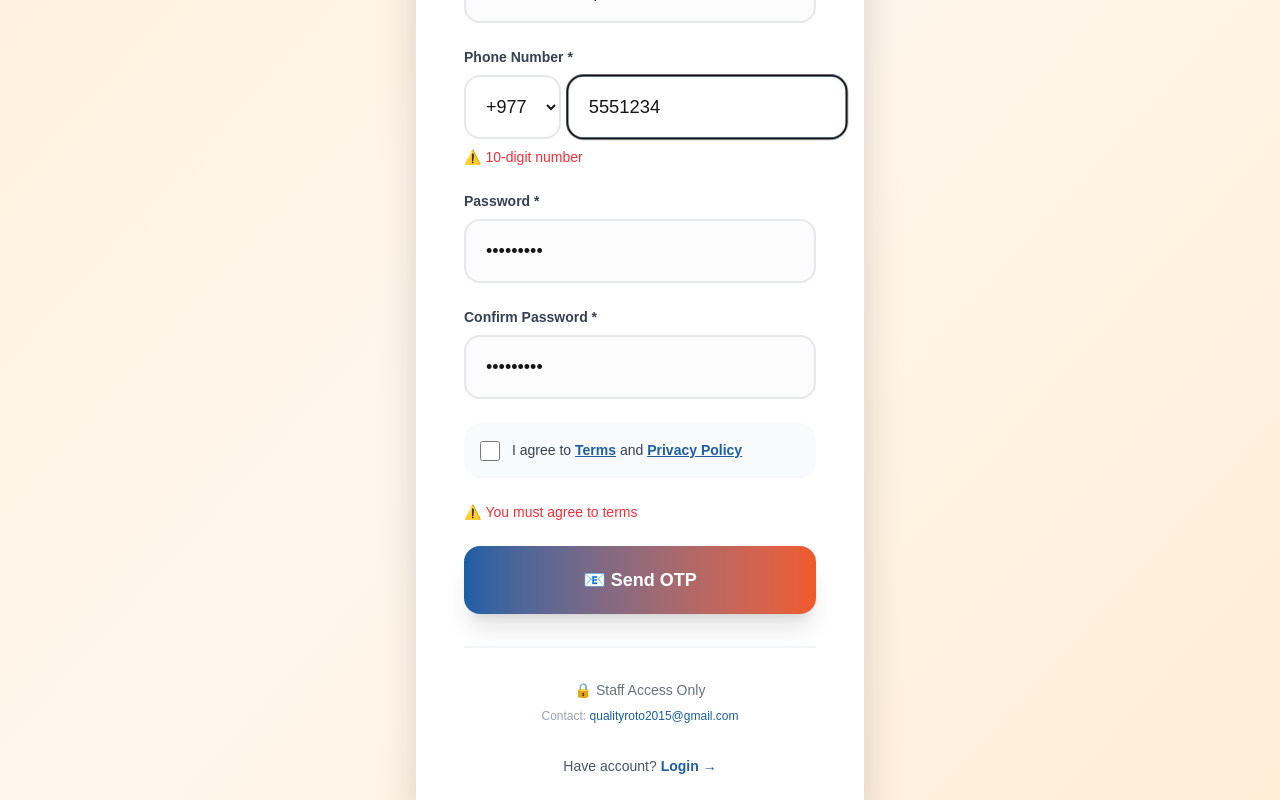
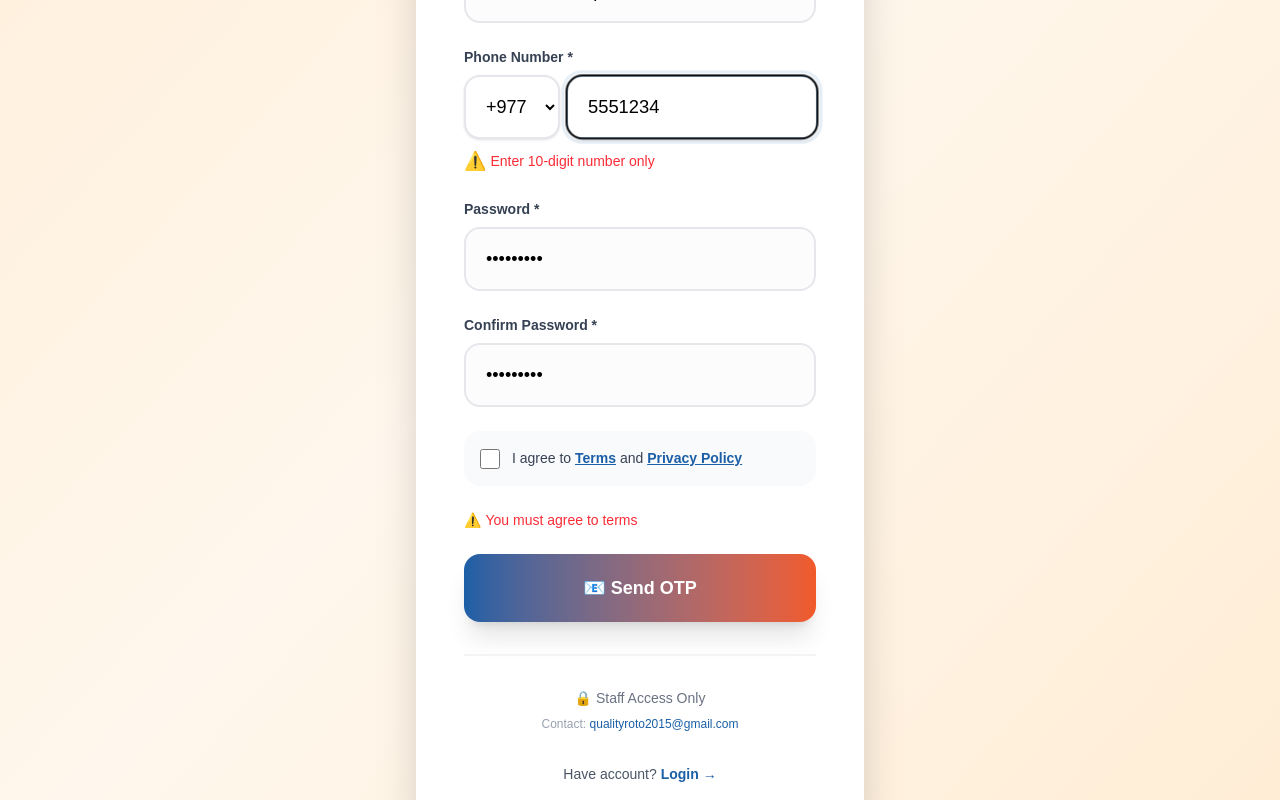
Before and after one commit to AmshuBelbase/QualityRoto, a Next.js app: page /internal/signup in a window 1280 px wide. Both pictures are taken after typing "Sample", "name@example.com", "5551234", "Sample123", "Sample123" into the empty fields and a click on the button "📧 Send OTP". Shown: the part 537-1337 px from the top of the page. Built offline with nearby package versions, Linux system fonts and the light colour scheme.

Commit message:
login signup via otp working

```diff
--- a/src/app/api/auth/send-otp/route.ts
+++ b/src/app/api/auth/send-otp/route.ts
@@ -42,7 +42,7 @@ export async function POST(request: NextRequest) {
       subject: 'Quality Roto Packaging - Verify Your Email',
       html: `
         <div style="font-family: Arial, sans-serif; max-width: 600px; margin: 0 auto;">
-          <h2>🔐 Verify Your Staff Account</h2>
+          <h2>🔐 Verify Your Account</h2>
           <div style="background: linear-gradient(135deg, #1B5FA6, #F15A29); color: white; padding: 20px; border-radius: 12px; text-align: center;">
             <h1 style="margin: 0; font-size: 48px;">${otp}</h1>
             <p>Your verification code expires in 10 minutes</p>
--- a/src/app/internal/login/page.tsx
+++ b/src/app/internal/login/page.tsx
@@ -92,7 +92,7 @@ export default function StaffLogin() {
                     message: 'Invalid email address'
                   }
                 })}
-                className="w-full px-5 py-4 rounded-2xl border-2 border-gray-200 focus:border-[#1B5FA6] focus:ring-4 focus:ring-[#1B5FA6]/10 bg-gray-50/50 transition-all outline-none text-lg placeholder-gray-500"
+                className="w-full px-5 py-4 rounded-2xl border-2 border-gray-200 focus:border-[#1B5FA6] focus:ring-4 focus:ring-[#1B5FA6]/10 bg-gray-50/50 transition-all outline-none text-lg placeholder-gray-500 text-black"
                 placeholder="Enter your email address"
               />
               {errors.email && (
@@ -123,7 +123,7 @@ export default function StaffLogin() {
                     message: 'Password must be at least 6 characters'
                   }
                 })}
-                className="w-full px-5 py-4 rounded-2xl border-2 border-gray-200 focus:border-[#1B5FA6] focus:ring-4 focus:ring-[#1B5FA6]/10 bg-gray-50/50 transition-all outline-none text-lg placeholder-gray-500"
+                className="w-full px-5 py-4 rounded-2xl border-2 border-gray-200 focus:border-[#1B5FA6] focus:ring-4 focus:ring-[#1B5FA6]/10 bg-gray-50/50 transition-all outline-none text-lg placeholder-gray-500 text-black"
                 placeholder="Enter your password"
               />
               {errors.password && (
--- a/src/app/internal/signup/page.tsx
+++ b/src/app/internal/signup/page.tsx
@@ -129,7 +129,7 @@ export default function StaffSignup() {
                 <motion.input
                   whileFocus={{ scale: 1.02 }}
                   type="text"
-                  className="w-full px-5 py-4 rounded-2xl border-2 border-gray-200 focus:border-[#1B5FA6] focus:ring-4 focus:ring-[#1B5FA6]/10 bg-gray-50/50 transition-all text-lg"
+                  className="w-full px-5 py-4 rounded-2xl border-2 border-gray-200 focus:border-[#1B5FA6] focus:ring-4 focus:ring-[#1B5FA6]/10 bg-gray-50/50 transition-all text-lg text-black"
                   placeholder="Enter full name"
                   {...register('fullName', {
                     required: 'Full name required',
@@ -148,7 +148,7 @@ export default function StaffSignup() {
                 <motion.input
                   whileFocus={{ scale: 1.02 }}
                   type="email"
-                  className="w-full px-5 py-4 rounded-2xl border-2 border-gray-200 focus:border-[#1B5FA6] focus:ring-4 focus:ring-[#1B5FA6]/10 bg-gray-50/50 transition-all text-lg"
+                  className="w-full px-5 py-4 rounded-2xl border-2 border-gray-200 focus:border-[#1B5FA6] focus:ring-4 focus:ring-[#1B5FA6]/10 bg-gray-50/50 transition-all text-lg text-black"
                   placeholder="your@email.com"
                   {...register('email', {
                     required: 'Email required',
@@ -165,39 +165,52 @@ export default function StaffSignup() {
              <div>
   <label className="block text-sm font-semibold text-gray-700 mb-2">Phone Number *</label>
   <div className="flex gap-2">
-                  <select
-                    className="w-28 px-4 py-4 rounded-2xl border-2 border-gray-200 focus:border-[#1B5FA6] bg-white text-lg"
-                    {...register('phoneCountryCode', { required: true })}
+    {/* Fixed width country code */}
+    <motion.select
+      whileFocus={{ scale: 1.02 }}
+      className="w-24 px-4 py-4 rounded-2xl border-2 border-gray-200 focus:border-[#1B5FA6] focus:ring-4 focus:ring-[#1B5FA6]/10 bg-white text-lg text-black shadow-sm"
+      {...register('phoneCountryCode', { required: 'Country code required' })}
       defaultValue="+977"
     >
       <option value="+977">+977</option>
       <option value="+91">+91</option>
       <option value="+1">+1</option>
-                  </select>
+    </motion.select>
+
+    {/* Fixed max-width phone input */}
     <motion.input
       whileFocus={{ scale: 1.02 }}
       type="tel"
-                    className="flex-1 px-5 py-4 rounded-2xl border-2 border-gray-200 focus:border-[#1B5FA6] bg-white text-lg"
-                    placeholder="9857011801"
+      className="flex-1 max-w-[280px] min-w-0 px-5 py-4 rounded-2xl border-2 border-gray-200 focus:border-[#1B5FA6] focus:ring-4 focus:ring-[#1B5FA6]/10 bg-white text-lg text-black shadow-sm"
+      placeholder="10 digit Phone Number"
       {...register('phoneNumber', {
-                      required: 'Phone required',
-                      pattern: { value: /^\d{10}$/, message: '10-digit number' }
+        required: 'Phone number required',
+        pattern: {
+          value: /^\d{10}$/,
+          message: 'Enter 10-digit number only'
+        }
       })}
     />
   </div>
   {(errors.phoneCountryCode || errors.phoneNumber) && (
-                  <p className="text-red-500 text-sm mt-2 flex items-center gap-1">
-                    <span>⚠️</span> {errors.phoneCountryCode?.message || errors.phoneNumber?.message}
-                  </p>
+    <motion.p
+      initial={{ opacity: 0, x: -10 }}
+      animate={{ opacity: 1, x: 0 }}
+      className="text-red-500 text-sm mt-2 flex items-center gap-1"
+    >
+      <span className="text-lg">⚠️</span>
+      {errors.phoneCountryCode?.message || errors.phoneNumber?.message}
+    </motion.p>
   )}
 </div>
+
 
               <div>
                 <label className="block text-sm font-semibold text-gray-700 mb-2">Password *</label>
                 <motion.input
                   whileFocus={{ scale: 1.02 }}
                   type="password"
-                  className="w-full px-5 py-4 rounded-2xl border-2 border-gray-200 focus:border-[#1B5FA6] focus:ring-4 focus:ring-[#1B5FA6]/10 bg-gray-50/50 transition-all text-lg"
+                  className="w-full px-5 py-4 rounded-2xl border-2 border-gray-200 focus:border-[#1B5FA6] focus:ring-4 focus:ring-[#1B5FA6]/10 bg-gray-50/50 transition-all text-lg text-black"
                   placeholder="Minimum 8 characters"
                   {...register('password', {
                     required: 'Password required',
@@ -216,7 +229,7 @@ export default function StaffSignup() {
                 <motion.input
                   whileFocus={{ scale: 1.02 }}
                   type="password"
-                  className="w-full px-5 py-4 rounded-2xl border-2 border-gray-200 focus:border-[#1B5FA6] focus:ring-4 focus:ring-[#1B5FA6]/10 bg-gray-50/50 transition-all text-lg"
+                  className="w-full px-5 py-4 rounded-2xl border-2 border-gray-200 focus:border-[#1B5FA6] focus:ring-4 focus:ring-[#1B5FA6]/10 bg-gray-50/50 transition-all text-lg text-black"
                   placeholder="Repeat password"
                   {...register('confirmPassword', {
                     required: 'Confirm password',
@@ -293,8 +306,8 @@ export default function StaffSignup() {
                         message: 'Enter exactly 6 digits'
                       }
                     })}
-                    className="w-full text-center text-3xl font-bold tracking-widest py-8 px-6 rounded-3xl border-4 border-gray-200 focus:border-[#1B5FA6] focus:ring-8 focus:ring-[#1B5FA6]/20 bg-gradient-to-r from-blue-50 to-indigo-50 shadow-2xl transition-all outline-none text-gray-900"
-                    placeholder="123456"
+                    className="w-full text-center text-3xl font-bold tracking-widest py-8 px-6 rounded-3xl border-4 border-gray-200 focus:border-[#1B5FA6] focus:ring-8 focus:ring-[#1B5FA6]/20 bg-gradient-to-r from-blue-50 to-indigo-50 shadow-2xl transition-all outline-none text-black"
+                    placeholder="Enter OTP"
                   />
                   {errors.otp && (
                     <motion.p
```
Lines whose indentation alone changed are shown as unchanged.
